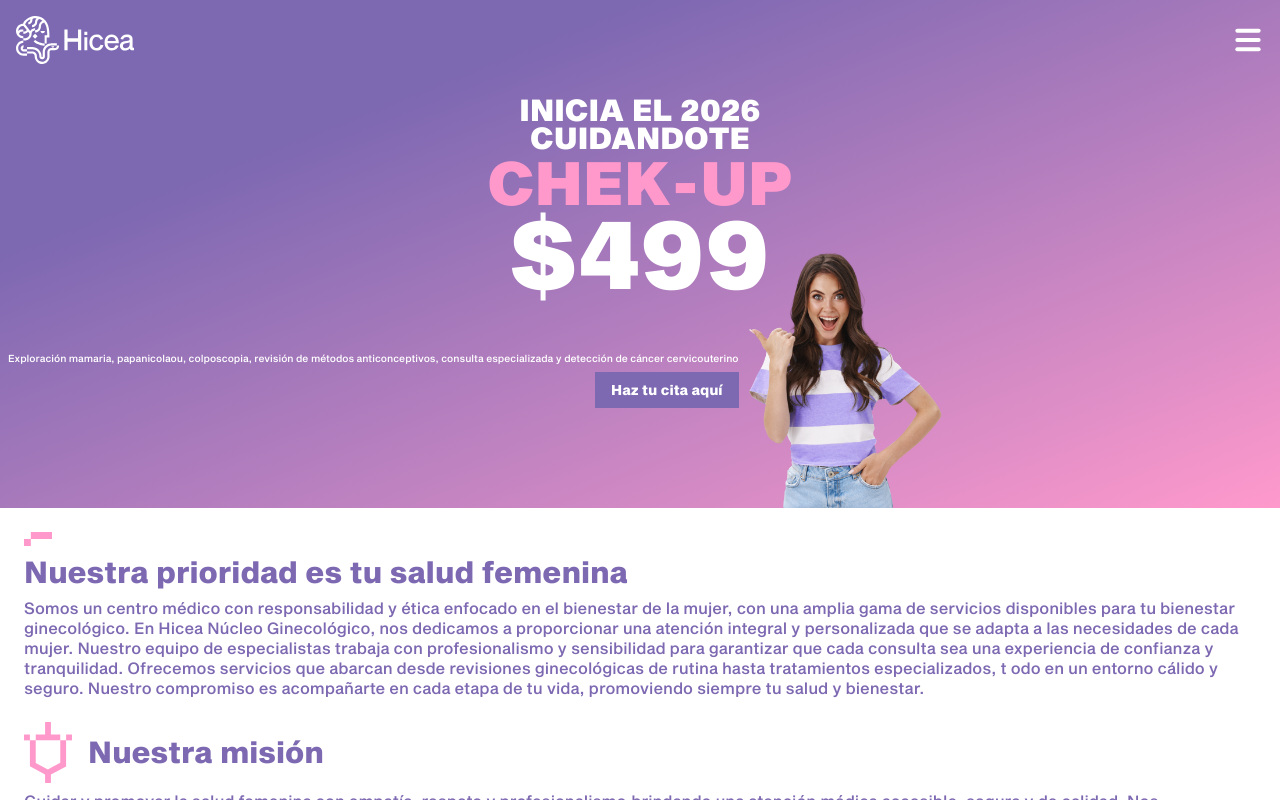
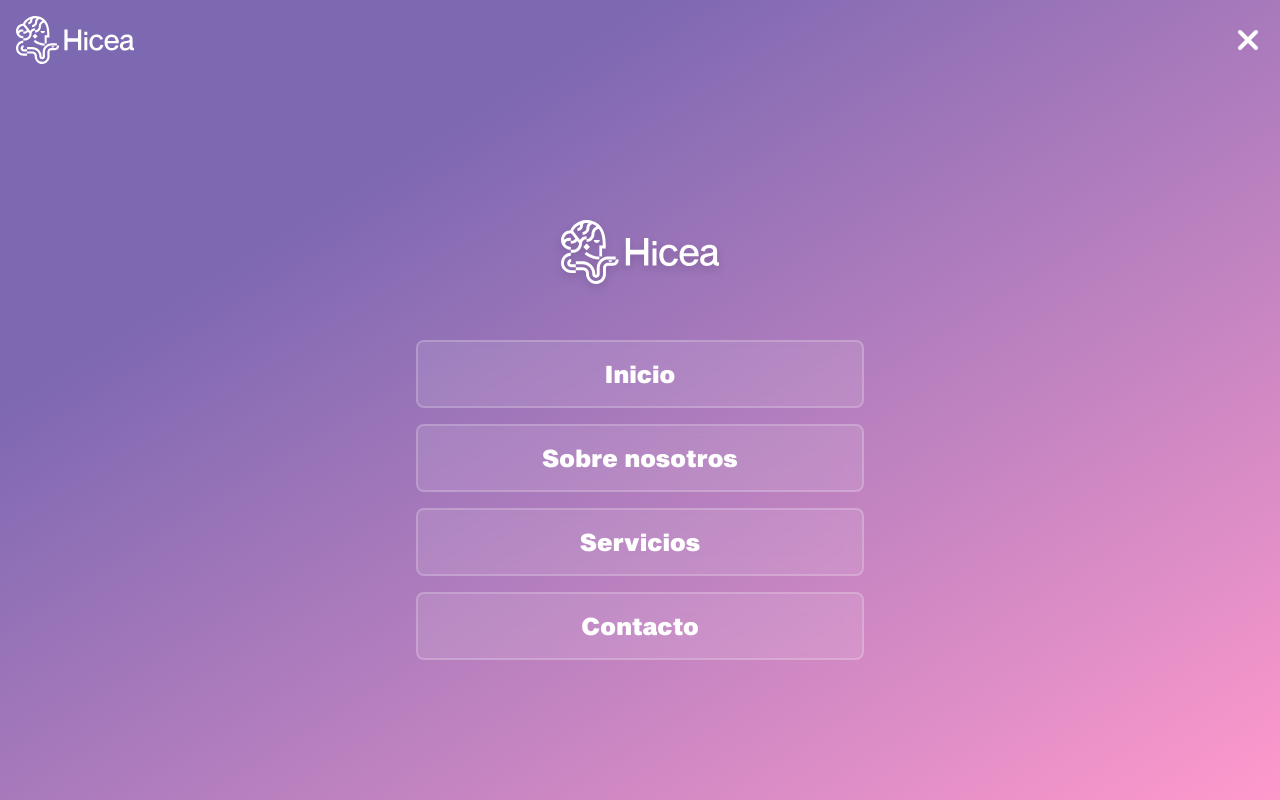
Before and after one commit to Hiddenberg/hicea-website, a Next.js app in the folder application/: page / in a window 1280 px wide. Both pictures are taken after a click on the button "Toggle menu". Shown: the top 800 px of the page. Built offline with nearby package versions, Linux system fonts and the light colour scheme.

Commit message:
adding a working burger menu

```diff
--- a/application/src/app/components/MobileHeader.tsx
+++ b/application/src/app/components/MobileHeader.tsx
@@ -1,10 +1,19 @@
 "use client";
 
-import { MenuIcon } from "lucide-react";
+import { MenuIcon, X } from "lucide-react";
 import { useEffect, useState } from "react";
+
+interface MenuItemProps {
+   label: string;
+   sectionId: string;
+   onClick: (sectionId: string) => void;
+   isVisible: boolean;
+   delay: number;
+}
 
 export default function MobileHeader() {
    const [isScrolled, setIsScrolled] = useState(false);
+   const [isMenuOpen, setIsMenuOpen] = useState(false);
 
    useEffect(() => {
       const handleScroll = () => {
@@ -15,13 +24,111 @@ export default function MobileHeader() {
       return () => window.removeEventListener("scroll", handleScroll);
    }, []);
 
+   useEffect(() => {
+      if (isMenuOpen) {
+         document.body.style.overflow = "hidden";
+      } else {
+         document.body.style.overflow = "unset";
+      }
+
+      return () => {
+         document.body.style.overflow = "unset";
+      };
+   }, [isMenuOpen]);
+
+   const handleNavClick = (sectionId: string) => {
+      setIsMenuOpen(false);
+      const element = document.getElementById(sectionId);
+      if (element) {
+         const headerOffset = 80;
+         const elementPosition = element.getBoundingClientRect().top;
+         const offsetPosition = elementPosition + window.scrollY - headerOffset;
+
+         window.scrollTo({
+            top: offsetPosition,
+            behavior: "smooth"
+         });
+      }
+   };
+
+   const menuItems = [
+      { label: "Inicio", sectionId: "inicio" },
+      { label: "Sobre nosotros", sectionId: "sobre-nosotros" },
+      { label: "Servicios", sectionId: "servicios" },
+      { label: "Contacto", sectionId: "contacto" }
+   ];
+
+   function MenuItem({ label, sectionId, onClick, isVisible, delay }: MenuItemProps) {
+      return (
+         <button
+            type="button"
+            onClick={() => onClick(sectionId)}
+            className="group relative flex justify-center items-center bg-white/10 hover:bg-white/20 backdrop-blur-sm px-6 py-4 border-2 border-white/20 hover:border-white/40 rounded-lg w-full hover:scale-105 active:scale-100 transition-all duration-300"
+            style={{
+               opacity: isVisible ? 1 : 0,
+               transform: isVisible ? "translateY(0)" : "translateY(20px)",
+               transition: `all 0.4s ease-out ${delay}ms`
+            }}
+         >
+            <span className="z-10 relative font-bold text-white text-2xl">
+               {label}
+            </span>
+            <div className="absolute inset-0 bg-white/5 opacity-0 group-hover:opacity-100 rounded-lg transition-opacity duration-300" />
+         </button>
+      );
+   }
+
    return (
-      <div className={`top-0 z-50 fixed flex justify-between items-center px-4 py-4 w-full h-20 transition-colors duration-300 ${isScrolled ? "bg-black/20 backdrop-blur-sm" : ""}`}>
-         <img src="/assets/hicea-logo.svg" alt="Hicea Logo" className="w-auto h-full" />
+      <div>
+         <div className={`top-0 z-50 fixed flex justify-between items-center px-4 py-4 w-full h-20 transition-colors duration-300 ${isScrolled ? "bg-black/20 backdrop-blur-sm" : ""}`}>
+            <img src="/assets/hicea-logo.svg" alt="Hicea Logo" className="w-auto h-full" />
 
-         <button>
-            <MenuIcon strokeWidth={3} className={`size-8 transition-colors duration-300 text-white`} />
-         </button>
+            <button
+               type="button"
+               onClick={() => setIsMenuOpen(!isMenuOpen)}
+               className="z-50"
+               aria-label="Toggle menu"
+            >
+               {isMenuOpen ? (
+                  <X strokeWidth={3} className="size-8 text-white transition-colors duration-300" />
+               ) : (
+                  <MenuIcon strokeWidth={3} className="size-8 text-white transition-colors duration-300" />
+               )}
+            </button>
+         </div>
+
+         {/* Menu Overlay */}
+         <div
+            className={`top-0 left-0 z-40 fixed w-full h-screen bg-linear-to-br from-hicea-purple via-25% via-hicea-purple to-hicea-pink transition-transform duration-300 ease-in-out ${isMenuOpen ? "translate-x-0" : "translate-x-full"
+               }`}
+         >
+            <div className="flex flex-col justify-center items-center gap-6 px-6 pt-20 h-full">
+               {/* Logo in menu */}
+               <div
+                  className="mb-8 transition-all duration-500"
+                  style={{
+                     opacity: isMenuOpen ? 1 : 0,
+                     transform: isMenuOpen ? "translateY(0) scale(1)" : "translateY(-20px) scale(0.9)"
+                  }}
+               >
+                  <img src="/assets/hicea-logo.svg" alt="Hicea Logo" className="drop-shadow-lg w-auto h-16 object-contain" />
+               </div>
+
+               {/* Menu Items */}
+               <div className="flex flex-col gap-4 w-full max-w-md">
+                  {menuItems.map((item, index) => (
+                     <MenuItem
+                        key={item.sectionId}
+                        label={item.label}
+                        sectionId={item.sectionId}
+                        onClick={handleNavClick}
+                        isVisible={isMenuOpen}
+                        delay={index * 80}
+                     />
+                  ))}
+               </div>
+            </div>
+         </div>
       </div>
    );
 }
--- a/application/src/app/page.tsx
+++ b/application/src/app/page.tsx
@@ -11,13 +11,21 @@ export default function Home() {
    return (
       <main className="relative">
          <MobileHeader />
-         <HeroSection />
-         <AboutUsSection />
+         <section id="inicio">
+            <HeroSection />
+         </section>
+         <section id="sobre-nosotros">
+            <AboutUsSection />
+         </section>
          <OurTeamSection />
          <OurFocusSection />
-         <ServicesSection />
+         <section id="servicios">
+            <ServicesSection />
+         </section>
          <OtherServicesSection />
-         <ContactSection />
+         <section id="contacto">
+            <ContactSection />
+         </section>
       </main>
    );
 }
```
